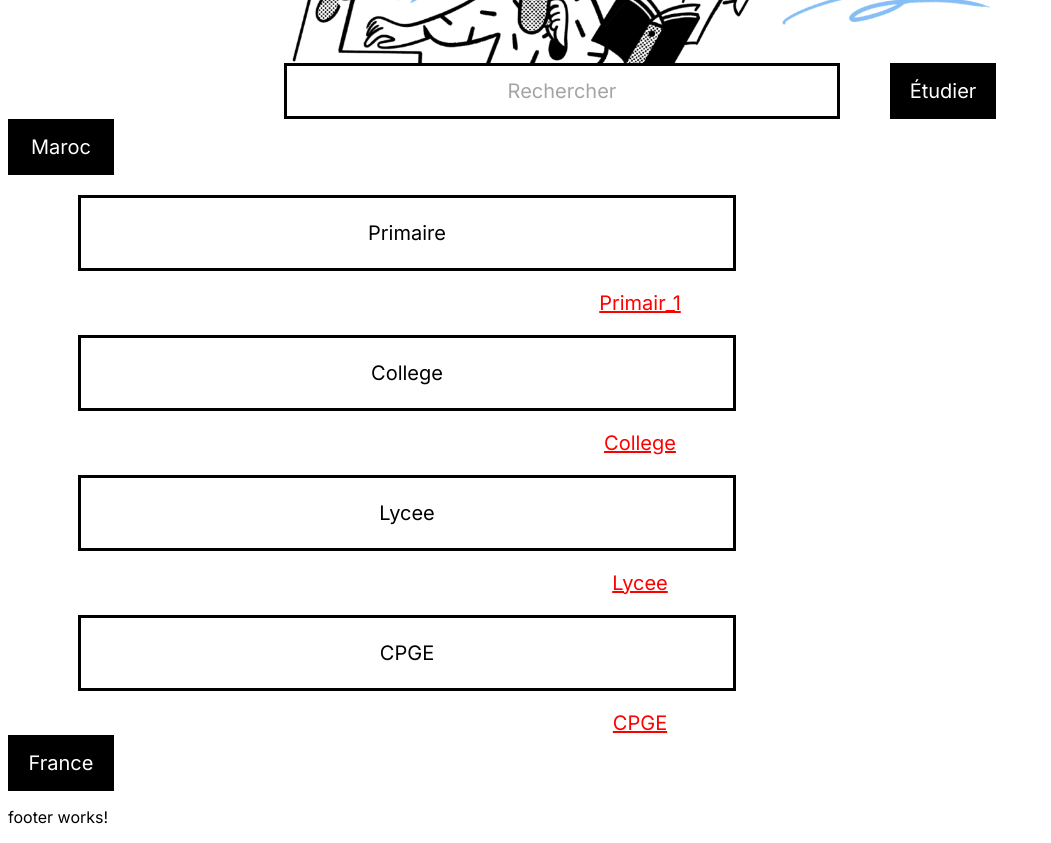
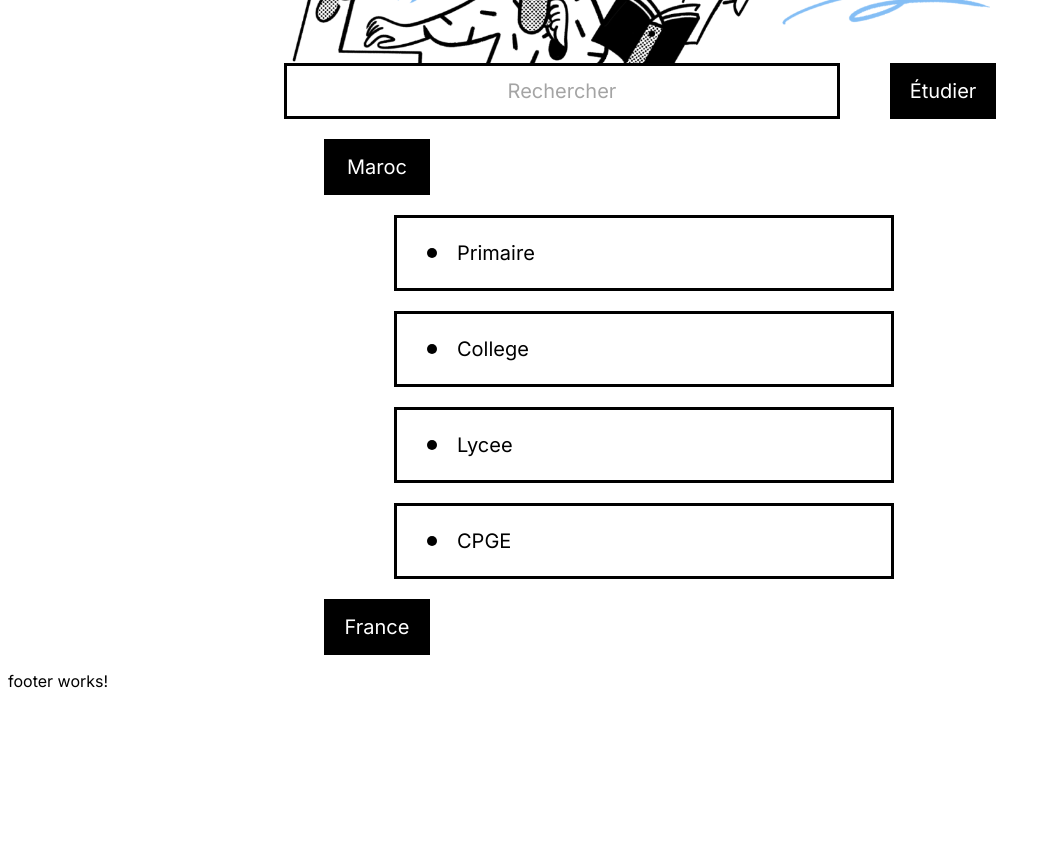
Before and after one commit to LouziAmine/SmartScholars__Ux__Ui, an Angular app: page /home in a window 1280 px wide. Before the commit this address led to /. Shown: the part 1440-2283 px from the top of the page, without its empty margins (0-1051 px from the left). After the commit the page ends 2147 px from the top, so only its background shows below. Built offline with nearby package versions, Linux system fonts and the light colour scheme.

Commit message:
List level 1 / 2

```diff
--- a/src/app/app-routing.module.ts
+++ b/src/app/app-routing.module.ts
@@ -1,7 +1,17 @@
 import { NgModule } from '@angular/core';
 import { RouterModule, Routes } from '@angular/router';
 
-const routes: Routes = [];
+import { HomeComponent } from './component/home/home.component';
+import { ListResourceDetails1Component } from './component/list-resource/list-resource-details-1/list-resource-details-1.component';
+
+const routes: Routes = [
+
+  { path: '', redirectTo: '/home', pathMatch: 'full' },
+  { path: 'home', component: HomeComponent },
+  { path: 'details/:level', component: ListResourceDetails1Component },
+  { path: '**', redirectTo: '/home', pathMatch: 'full' }
+
+];
 
 @NgModule({
   imports: [RouterModule.forRoot(routes)],
--- a/src/app/app.component.html
+++ b/src/app/app.component.html
@@ -1,11 +1,12 @@
 
 
 
- <app-navbar/>
+<app-navbar/>
 
- <app-home/>
-
- <app-footer/>
 
 
 <router-outlet />
+
+
+
+<app-footer/>
--- a/src/app/app.module.ts
+++ b/src/app/app.module.ts
@@ -16,6 +16,7 @@ import { ListResourceComponent } from './component/list-resource/list-resource.c
 
 import {DataServiceService} from './Service/data-service.service';
 import { provideHttpClient } from '@angular/common/http';
+import { ListResourceDetails1Component } from './component/list-resource/list-resource-details-1/list-resource-details-1.component';
 
 @NgModule({
   declarations: [
@@ -27,7 +28,8 @@ import { provideHttpClient } from '@angular/common/http';
     Conteneur2Component,
     AdvertisingNetworkComponent,
     ResearchResourceComponent,
-    ListResourceComponent
+    ListResourceComponent,
+    ListResourceDetails1Component
   ],
   imports: [
     BrowserModule,
--- /dev/null
+++ b/src/app/component/list-resource/list-resource-details-1/list-resource-details-1.component.html
@@ -0,0 +1,14 @@
+<ul *ngIf="levelEducationData!.length > 0; else noData">
+    <ng-container *ngFor="let establishment of levelEducationData">
+      <li>{{ establishment.name }}
+        <ul>
+          <ng-container *ngFor="let branch of establishment.Branch">
+            <li>{{ branch.name }}</li>
+          </ng-container>
+        </ul>
+      </li>
+    </ng-container>
+  </ul>
+  <ng-template #noData>
+    <p>No data available for the selected level.</p>
+  </ng-template>
--- /dev/null
+++ b/src/app/component/list-resource/list-resource-details-1/list-resource-details-1.component.ts
@@ -0,0 +1,39 @@
+import { Component , OnInit  } from '@angular/core';
+import { ActivatedRoute } from '@angular/router';
+import {DataServiceService} from '../../../Service/data-service.service';
+
+
+@Component({
+  selector: 'app-list-resource-details-1',
+  templateUrl: './list-resource-details-1.component.html',
+  styleUrl: './list-resource-details-1.component.sass'
+})
+export class ListResourceDetails1Component  implements OnInit{
+
+  data: any;
+  levelEducationData: any[] = []; // Initialized to an empty array
+  levelEducation: string = ''; // Initialized to an empty string
+
+  constructor(
+    private route: ActivatedRoute,
+    private dataServiceService: DataServiceService
+  ) {}
+
+  ngOnInit(): void {
+    this.route.paramMap.subscribe(params => {
+      this.levelEducation = params.get('level') || '';
+
+      this.dataServiceService.getData().subscribe(data => {
+        this.data = data.books;
+
+        if (this.data?.[0]?.Country) {
+          this.levelEducationData = this.data[0].Country
+            .flatMap((country: any) => country.Establishment || [])
+            .filter((establishment: any) => establishment.LevelEducation === this.levelEducation) || [];
+        }
+      });
+    });
+  }
+
+
+}
--- a/src/app/component/list-resource/list-resource.component.html
+++ b/src/app/component/list-resource/list-resource.component.html
@@ -1,7 +1,7 @@
 
 <div id="List__Data">
 
-
+  <div class="List__Data__Center">
         <ng-container *ngFor="let book of data">
           <ng-container *ngFor="let country of book.Country">
 
@@ -9,13 +9,16 @@
 
                 <ng-container *ngFor="let establishment of country.Establishment">
 
-                  <div  [ngClass]="'N2'">{{ establishment.name }}</div>
+                  <div  [ngClass]="'N2'" (click)="goToDetails(establishment)" > <div class="circle"></div> <div>{{ establishment.name }}</div> </div>
 
-                     <ng-container *ngFor="let branch of establishment.Branch">
+                <!--
+                    <ng-container *ngFor="let branch of establishment.Branch">
 
                         <div [ngClass]="'N3'">{{ branch.name }}</div>
 
-                      </ng-container>
+                     </ng-container>
+
+                      -->
 
                 </ng-container>
 
@@ -23,6 +26,6 @@
           </ng-container>
         </ng-container>
 
-
+  </div>
 
 </div>
--- a/src/app/component/list-resource/list-resource.component.sass
+++ b/src/app/component/list-resource/list-resource.component.sass
@@ -1,34 +1,51 @@
 #List__Data
+    .List__Data__Center
+        margin-left: 25%
+        margin-top: 20px
 
-    .N1
-        width: 100px
-        height: 50px
-        border: 3px solid #000000
-        background-color: #000
-        color: #fff
+        .N1
+            width: 100px
+            height: 50px
+            border: 3px solid #000000
+            background-color: #000
+            color: #fff
 
 
 
 
-    .N2
-        border: 3px solid #000000
-        background-color: #fff
-        color: #000
-        padding: 10px
-        width: 50%
-        height: 50px
-        margin-left: 70px
-        margin-top: 20px
-        margin-bottom: 20px
+        .N2
+            border: 3px solid #000000
+            background-color: #fff
+            color: #000
+            padding: 10px
+            width: 50%
+            height: 50px
+            margin-left: 70px
+            margin-top: 20px
+            margin-bottom: 20px
 
 
 
-    .N3
-        text-decoration: underline
-        color: red
+        .N3
+            text-decoration: underline
+            color: red
 
-    .N1 , .N2  , .N3
-        display: flex
-        justify-content: center
-        align-items: center
-        font-size: 20px
+        //.N1 , .N2  , .N3
+        .N1
+            display: flex
+            justify-content: center
+            align-items: center
+            font-size: 20px
+        .circle
+            width: 10px
+            height: 10px
+            background-color: #000000
+            border-radius: 50%
+            margin-left: 20px
+            margin-right: 20px
+
+        .N2
+            font-size: 20px
+            display: flex
+            align-items: center
+            font-size: 20px
--- a/src/app/component/list-resource/list-resource.component.ts
+++ b/src/app/component/list-resource/list-resource.component.ts
@@ -1,6 +1,8 @@
 import { Component,OnInit  } from '@angular/core';
 
 import {DataServiceService} from '../../Service/data-service.service';
+
+import { Router } from '@angular/router';
 
 @Component({
   selector: 'app-list-resource',
@@ -10,7 +12,7 @@ import {DataServiceService} from '../../Service/data-service.service';
 export class ListResourceComponent implements OnInit {
   data: any;
 
-  constructor(private dataServiceService: DataServiceService) {}
+  constructor(private dataServiceService: DataServiceService , private router: Router) {}
 
   ngOnInit(): void {
     this.dataServiceService.getData().subscribe(data => {
@@ -18,4 +20,12 @@ export class ListResourceComponent implements OnInit {
     });
   }
 
+
+
+  goToDetails(establishment: any): void {
+    if (establishment.LevelEducation) {
+      this.router.navigate(['/details', establishment.LevelEducation]);
+    }
+  }
+
 }
```
Also changed, not shown: src/app/component/list-resource/list-resource-details-1/list-resource-details-1.component.sass (added), 1 other file (tests, documents, lock files or other folders).
